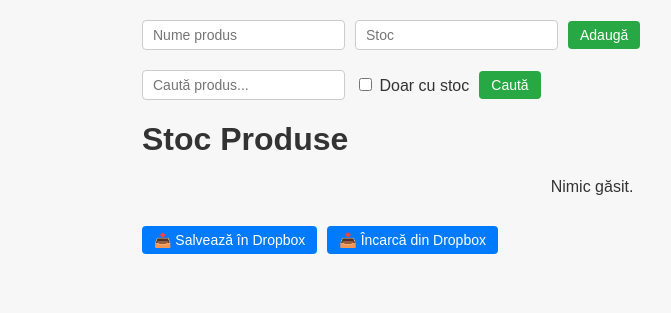
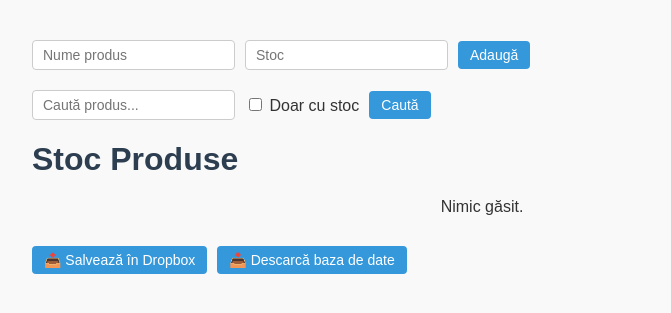
Before and after one commit to gsmcontactct/stock-web-app, a Flask app: page / in a window 1280 px wide. Shown: the top 313 px of the page, without its empty margins (48-719 px from the left). Run offline with Flask 3, Linux system fonts and the light colour scheme; data that the repository does not hold is empty.

Commit message:
Fix Dropbox

```diff
--- a/static/style.css
+++ b/static/style.css
@@ -1,18 +1,21 @@
 body {
     font-family: Arial, sans-serif;
-    background: #f7f7f7;
-    margin: 20px;
+    background-color: #f9f9f9;
+    margin: 0;
+    padding: 40px;
     color: #333;
 }
 
 h1 {
-    color: #333;
+    color: #2c3e50;
     margin-bottom: 20px;
 }
 
 .container {
+    width: 100%;
     max-width: 900px;
-    margin: 0 auto;
+    margin-left: 40px;
+    margin-right: auto;
 }
 
 .top-bar {
@@ -26,14 +29,15 @@ h1 {
 
 .form-row {
     display: flex;
+    align-items: center;
     gap: 10px;
     flex-wrap: wrap;
-    align-items: center;
 }
 
 input[type="text"],
 input[type="number"],
-input[type="search"] {
+input[type="search"],
+input[type="file"] {
     padding: 6px 10px;
     border: 1px solid #ccc;
     border-radius: 4px;
@@ -42,7 +46,7 @@ input[type="search"] {
 
 button {
     padding: 6px 12px;
-    background-color: #28a745;
+    background-color: #3498db;
     color: white;
     border: none;
     border-radius: 4px;
@@ -51,13 +55,17 @@ button {
 }
 
 button:hover {
-    background-color: #218838;
+    background-color: #2980b9;
 }
 
 a {
+    color: #3498db;
     text-decoration: none;
-    color: white;
     font-size: 14px;
+}
+
+a:hover {
+    text-decoration: underline;
 }
 
 ul.product-list {
@@ -88,25 +96,11 @@ li.product-item {
     align-items: center;
 }
 
-/* Dropbox buttons container */
-.dropbox-buttons {
-    margin-top: 30px;
+.db-buttons {
     display: flex;
     gap: 10px;
-}
-
-.db-btn {
-    background: #007bff;
-    color: white;
-    padding: 6px 12px;
-    border-radius: 4px;
-    text-decoration: none;
-    font-size: 14px;
-    transition: background 0.3s ease;
-}
-
-.db-btn:hover {
-    background: #0056b3;
+    margin-top: 30px;
+    justify-content: flex-start; /* bottom left */
 }
 
 @media (max-width: 700px) {
@@ -116,6 +110,7 @@ li.product-item {
     }
 
     .container {
-        margin: 0 20px;
+        margin-left: 20px;
+        margin-right: 20px;
     }
 }
--- a/templates/index.html
+++ b/templates/index.html
@@ -7,7 +7,6 @@
 </head>
 <body>
     <div class="container">
-
         <div class="top-bar">
             <!-- Add Product Form -->
             <form class="form-row" method="post" action="/add">
@@ -34,7 +33,7 @@
             {% for product in products %}
             <li class="product-item">
                 <div class="product-info">
-                    <strong>{{ product[1] }}</strong> ({{ product[2] }}) – Stoc: {{ product[3] }}
+                    <strong>{{ product[1] }}</strong> ({{ product[2] }}) – Stoc:
                 </div>
                 <form method="post" action="/update/{{ product[0] }}" class="product-actions">
                     <input type="number" name="stock" value="{{ product[3] }}" min="0">
@@ -47,12 +46,15 @@
             {% endfor %}
         </ul>
 
-        <!-- Dropbox Buttons at bottom left -->
-        <div class="dropbox-buttons">
-            <a href="/save-dropbox" class="db-btn">📤 Salvează în Dropbox</a>
-            <a href="/load-dropbox" class="db-btn">📥 Încarcă din Dropbox</a>
+        <!-- Dropbox Buttons at Bottom Left -->
+        <div class="db-buttons">
+            <form method="POST" action="/save-dropbox">
+                <button type="submit">📤 Salvează în Dropbox</button>
+            </form>
+            <form method="POST" action="/load-dropbox">
+                <button type="submit">📥 Descarcă baza de date</button>
+            </form>
         </div>
-
     </div>
 </body>
 </html>
```
